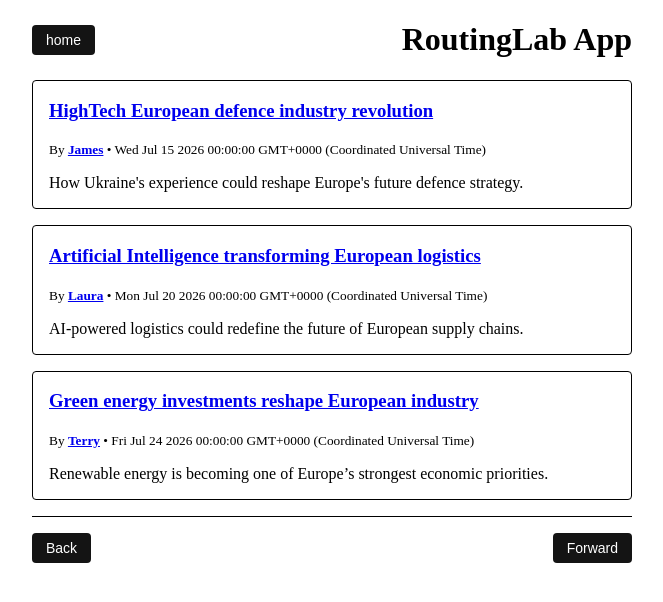
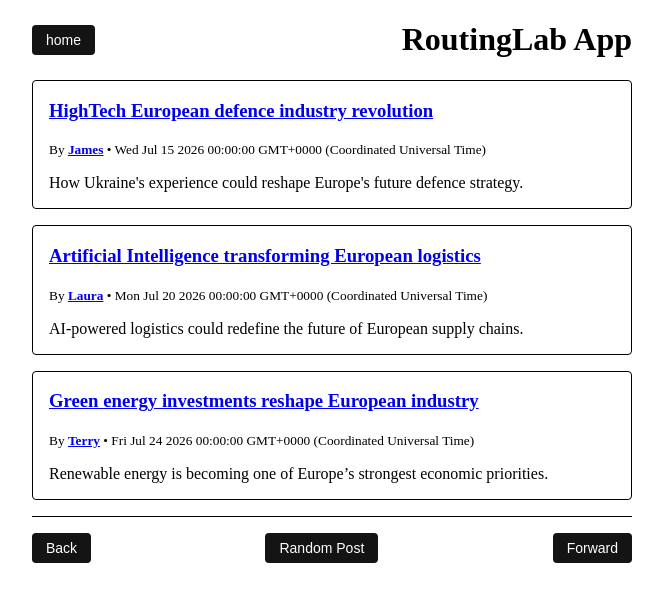
Before and after one commit to Biosaiber/routingLab-app, an Angular app: page /home in a window 1280 px wide. Shown: the top 602 px of the page, without its empty margins (308-971 px from the left). Built offline with nearby package versions, Linux system fonts and the light colour scheme; a web font is replaced by a local one.

Commit message:
feat: add programmatic navigation to random post

```diff
--- a/src/app/app.html
+++ b/src/app/app.html
@@ -8,5 +8,6 @@
 
 <footer>
     <button (click)="goBack()">Back</button>
+    <button (click)="goRandomPost()">Random Post</button>
     <button (click)="goForward()">Forward</button>
 </footer>
--- a/src/app/app.ts
+++ b/src/app/app.ts
@@ -1,6 +1,8 @@
 import { Component, signal, inject } from '@angular/core';
-import { RouterOutlet, RouterLink } from '@angular/router';
+import { Router, RouterOutlet, RouterLink } from '@angular/router';
 import { Location } from '@angular/common';
+import { BlogService } from './blog.service';
+import { BlogPost } from './blog-post.interface';
 
 
 @Component({
@@ -13,10 +15,20 @@ import { Location } from '@angular/common';
 export class App {
   protected readonly title = signal('routingLab-app');
   private location = inject(Location);
+  private blogService = inject(BlogService);
+  private router = inject(Router);
   goBack() {
     this.location.back();
   }
   goForward() {
     this.location.forward();
   }
+  goRandomPost() {
+    const posts = this.blogService.getPosts();
+    const randomIndex = Math.floor(Math.random() * posts.length);
+    const randomPost = posts[randomIndex];
+
+    this.router.navigate(['/post', randomPost.id]);
+  }
+
 }
--- a/src/app/home/home.component.html
+++ b/src/app/home/home.component.html
@@ -6,6 +6,5 @@
     </small>
     <p>{{post.snippet}}</p>
 
-
 </div>
 }
```
